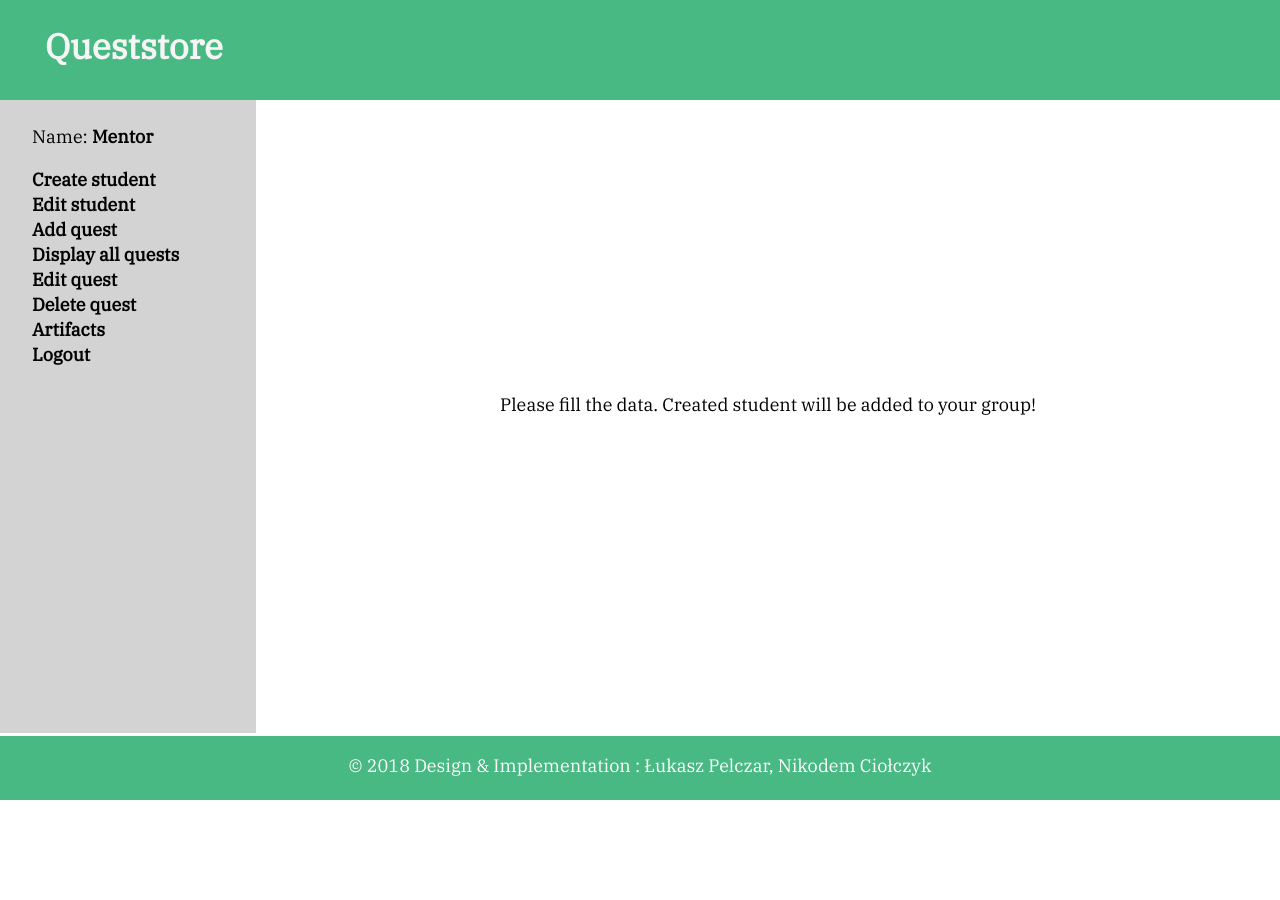
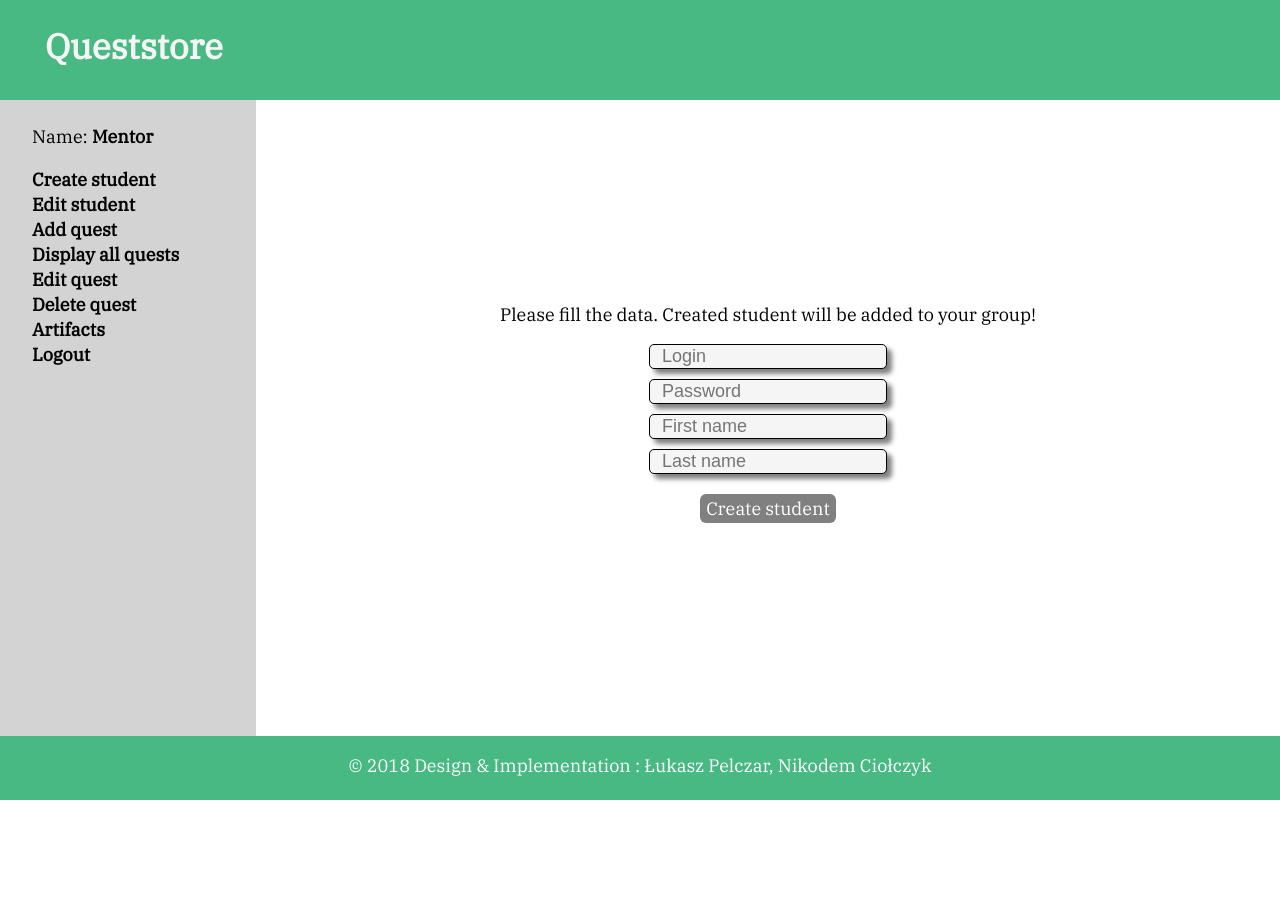
Before and after one commit to lpelczar/Queststore-CMS, a PHP site: page /mentor/create_student.html in a window 1280 px wide. Run offline with PHP 8.4, Linux system fonts and the light colour scheme.

Commit message:
Implement creating student from

```diff
--- a/css/create-student.css
+++ b/css/create-student.css
@@ -2,6 +2,29 @@
     width: 100%;
     height: 100%;
     display: flex;
+    flex-direction: column;
     justify-content: center;
     align-items: center;
 }
+
+.form input {
+    font-size: large;
+    display: flex;
+    flex-direction: column;
+    margin-bottom: 10px;
+    border-radius: 5px;
+    border: 1px solid;
+    box-shadow: 5px 5px 5px gray;
+    background-color: whitesmoke;
+    text-indent: 10px;
+}
+
+#create-button {
+    margin-top: 10px;
+    text-decoration: none;
+    padding: 3px 6px;
+    font-size: 18px;
+    color: white;
+    border-radius: 6px;
+    background: gray;
+}
--- a/css/manager.css
+++ b/css/manager.css
@@ -12,7 +12,7 @@
     padding-right: 2.5%;
     width: 15%;
     float: left;
-    height: 95%;
+    height: 100%;
 }
 
 .content {
--- a/mentor/create_student.html
+++ b/mentor/create_student.html
@@ -45,12 +45,13 @@
         </ul>
     </nav>
     <div class="content">
-
         <div class="form">
             <p>Please fill the data. Created student will be added to your group!</p>
-            <div class="input-field">
-
-            </div>
+            <input type="text" placeholder="Login" required>
+            <input type="text" placeholder="Password" required>
+            <input type="text" placeholder="First name" required>
+            <input type="text" placeholder="Last name" required>
+            <a id="create-button">Create student</a>
         </div>
     </div>
 </div>
```
